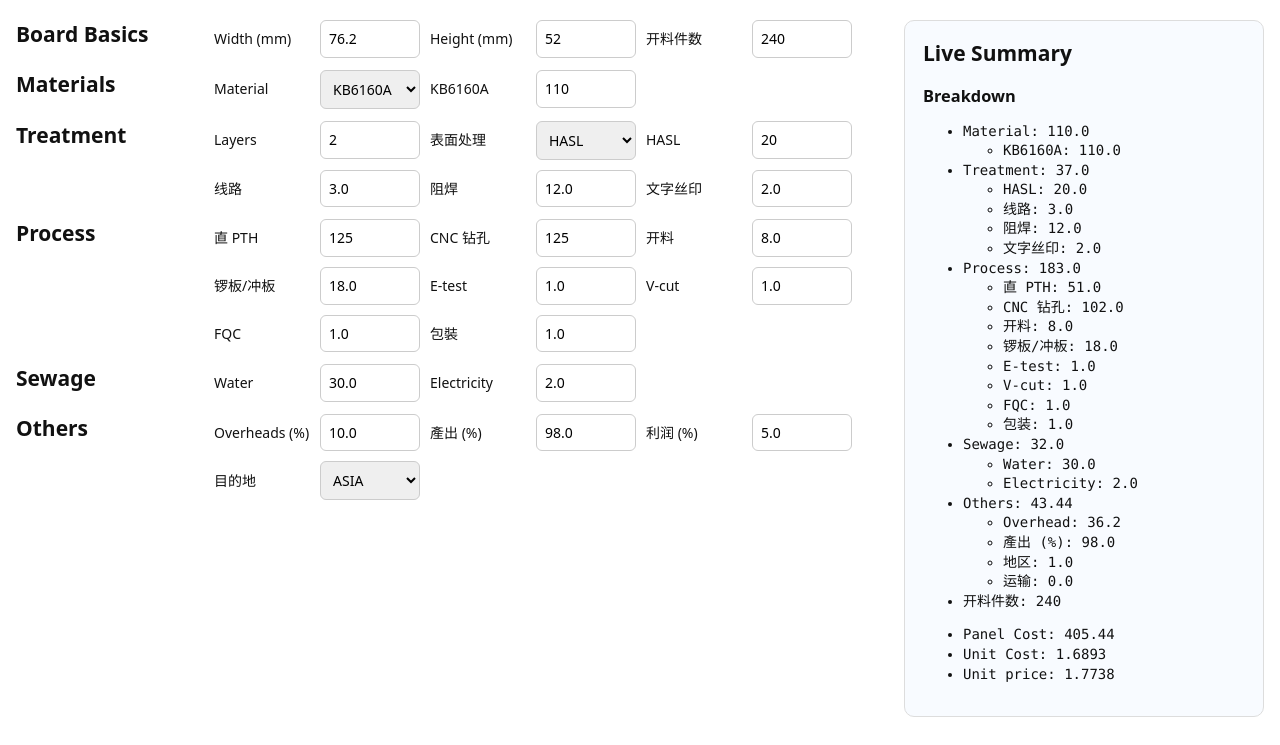
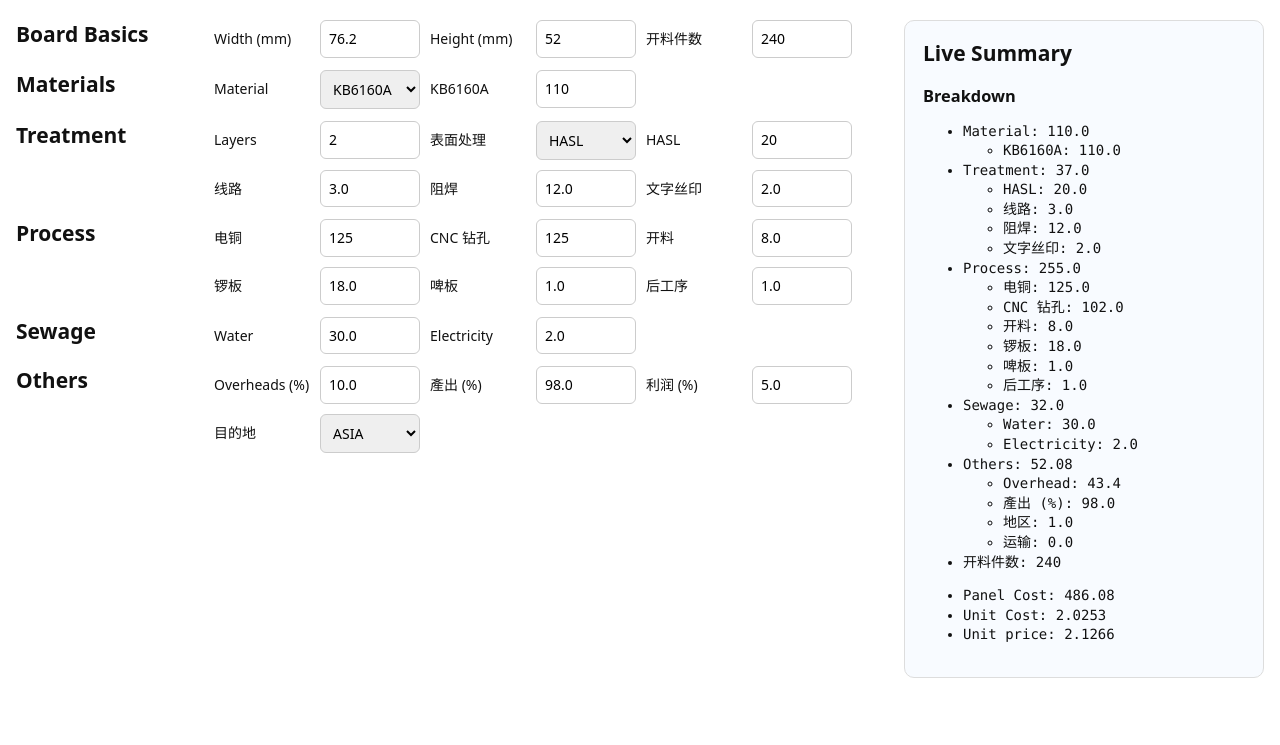
Before and after one commit to s006112/quote, a Flask app: page / in a window 1280 px wide. Shown: the part 55-800 px from the top of the page. Run offline with Flask 3, Linux system fonts and the light colour scheme.

Commit message:
E-test + V-Cut + FQC + 包裝 → 后序

```diff
--- a/app_q.py
+++ b/app_q.py
@@ -43,14 +43,12 @@ def _validate(d: dict[str, Any]) -> list[str]:
     if not (5 <= d["height"] <= 650): errs.append("Height must be 5–650 mm.")
     if not (1 <= d["layers"] <= 40): errs.append("Layers must be 1–40.")
     if d["panel_boards"] < 1: errs.append("Boards per panel must be >= 1.")
-    if d.get("direct_pth_holes", 0) < 0: errs.append("Direct PTH holes must be >= 0.")
+    if d.get("plating_cost", 0.0) < 0: errs.append("Plating cost must be >= 0.")
     if d.get("cnc_pth_holes", 0) < 0: errs.append("CNC PTH holes must be >= 0.")
     if d.get("cutting_cost", 0.0) < 0: errs.append("Cutting cost must be >= 0.")
     if d.get("routing_cost", 0.0) < 0: errs.append("Routing cost must be >= 0.")
-    if d.get("e_test_cost", 0.0) < 0: errs.append("E-test cost must be >= 0.")
-    if d.get("v_cut_cost", 0.0) < 0: errs.append("V-cut cost must be >= 0.")
-    if d.get("fqc_cost", 0.0) < 0: errs.append("FQC cost must be >= 0.")
-    if d.get("package_cost", 0.0) < 0: errs.append("Package cost must be >= 0.")
+    if d.get("stamping_cost", 0.0) < 0: errs.append("Stamping cost must be >= 0.")
+    if d.get("post_process_cost", 0.0) < 0: errs.append("Post Process cost must be >= 0.")
     return errs
 
 def _make_inputs() -> Inputs:
--- a/presets.json
+++ b/presets.json
@@ -5,7 +5,7 @@
     "height": 52,
     "layers": 2,
     "panel_boards": 240,
-    "direct_pth_holes": 125,
+    "plating_cost": 125,
     "cnc_pth_holes": 125,
     "material": "KB6160A",
     "finish": "HASL",
@@ -14,10 +14,8 @@
     "etching_cost": 3.0,
     "cutting_cost": 8.0,
     "routing_cost": 18.0,
-    "e_test_cost": 1.0,
-    "v_cut_cost": 1.0,
-    "fqc_cost": 1.0,
-    "package_cost": 1.0,
+    "stamping_cost": 1.0,
+    "post_process_cost": 1.0,
     "sewage_water": 30.0,
     "sewage_electricity": 2.0,
     "ship_zone": "ASIA",
--- a/pricing.py
+++ b/pricing.py
@@ -8,7 +8,7 @@ class Inputs:
     height: float
     layers: int
     panel_boards: int
-    direct_pth_holes: int
+    plating_cost: float
     cnc_pth_holes: int
     material: str
     finish: str
@@ -17,10 +17,8 @@ class Inputs:
     silkscreen_cost: float
     cutting_cost: float
     routing_cost: float
-    e_test_cost: float
-    v_cut_cost: float
-    fqc_cost: float
-    package_cost: float
+    stamping_cost: float
+    post_process_cost: float
     sewage_water: float
     sewage_electricity: float
     ship_zone: str
@@ -69,14 +67,12 @@ def price_quote(inp: Inputs, prm: Params) -> dict:
     # Process cost
     mr = prm.machine_rates
     process_components = {
-        "direct_pth": mr.get("direct_pth_per_hole", 0.0) * max(0, inp.direct_pth_holes) * boards_per_panel,
+        "plating": _non_negative(inp.plating_cost),
         "cnc_pth": mr.get("cnc_pth_per_hole", 0.0) * max(0, inp.cnc_pth_holes) * boards_per_panel,
         "cutting": _non_negative(inp.cutting_cost),
         "routing": _non_negative(inp.routing_cost),
-        "e_test": _non_negative(inp.e_test_cost),
-        "v_cut": _non_negative(inp.v_cut_cost),
-        "fqc": _non_negative(inp.fqc_cost),
-        "package": _non_negative(inp.package_cost),
+        "stamping": _non_negative(inp.stamping_cost),
+        "post_process": _non_negative(inp.post_process_cost),
     }
     process_cost = _component_total(process_components)
 
--- a/templates/index.html
+++ b/templates/index.html
@@ -85,8 +85,8 @@
       <section>
         <h2>Process</h2>
         <div class="grid">
-          <label>直 PTH
-            <input name="direct_pth_holes" type="number" step="1" min="0" value="{{ values.direct_pth_holes }}">
+          <label>电铜
+            <input name="plating_cost" type="number" step="0.1" min="0" value="{{ values.plating_cost }}">
           </label>
           <label>CNC 钻孔
             <input name="cnc_pth_holes" type="number" step="1" min="0" value="{{ values.cnc_pth_holes }}">
@@ -94,20 +94,14 @@
           <label>开料
             <input name="cutting_cost" type="number" step="1" min="0" value="{{ values.cutting_cost }}">
           </label>
-          <label>锣板/冲板
+          <label>锣板
             <input name="routing_cost" type="number" step="1" min="0" value="{{ values.routing_cost }}">
           </label>
-          <label>E-test
-            <input name="e_test_cost" type="number" step="0.1" min="0" value="{{ values.e_test_cost }}">
+          <label>啤板
+            <input name="stamping_cost" type="number" step="0.1" min="0" value="{{ values.stamping_cost }}">
           </label>
-          <label>V-cut
-            <input name="v_cut_cost" type="number" step="0.1" min="0" value="{{ values.v_cut_cost }}">
-          </label>
-          <label>FQC
-            <input name="fqc_cost" type="number" step="0.1" min="0" value="{{ values.fqc_cost }}">
-          </label>
-          <label>包裝
-            <input name="package_cost" type="number" step="0.1" min="0" value="{{ values.package_cost }}">
+          <label>后工序
+            <input name="post_process_cost" type="number" step="0.1" min="0" value="{{ values.post_process_cost }}">
           </label>
         </div>
       </section>
@@ -173,14 +167,12 @@
               </li>
               <li>Process: {{ result.breakdown.process.total }}
                 <ul>
-                  <li>直 PTH: {{ result.breakdown.process.components.direct_pth }}</li>
+                  <li>电铜: {{ result.breakdown.process.components.plating }}</li>
                   <li>CNC 钻孔: {{ result.breakdown.process.components.cnc_pth }}</li>
                   <li>开料: {{ result.breakdown.process.components.cutting }}</li>
-                  <li>锣板/冲板: {{ result.breakdown.process.components.routing }}</li>
-                  <li>E-test: {{ result.breakdown.process.components.e_test }}</li>
-                  <li>V-cut: {{ result.breakdown.process.components.v_cut }}</li>
-                  <li>FQC: {{ result.breakdown.process.components.fqc }}</li>
-                  <li>包装: {{ result.breakdown.process.components.package }}</li>
+                  <li>锣板: {{ result.breakdown.process.components.routing }}</li>
+                  <li>啤板: {{ result.breakdown.process.components.stamping }}</li>
+                  <li>后工序: {{ result.breakdown.process.components.post_process }}</li>
                 </ul>
               </li>
               <li>Sewage: {{ result.breakdown.sewage.total }}
```
